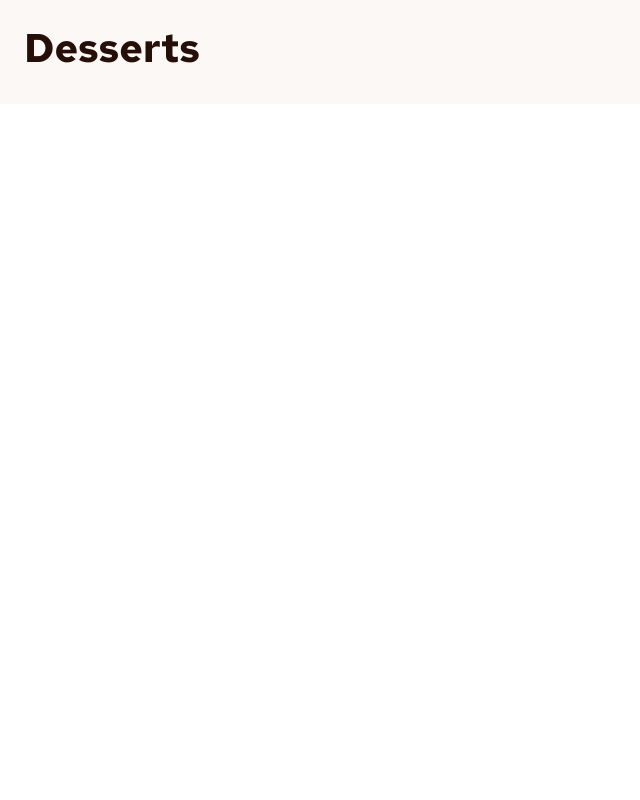
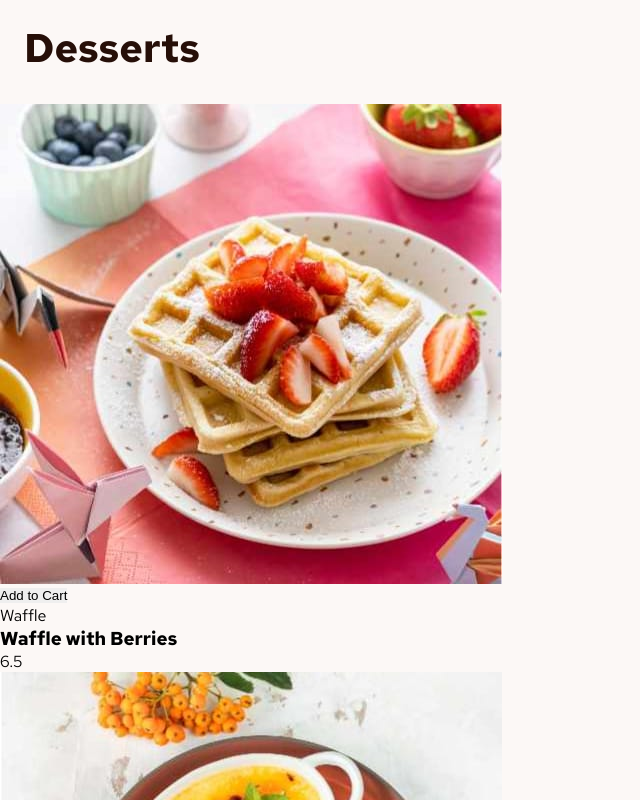
Before and after one commit to brdCoreShadow/desserts-list-junior, a React (Vite) app: page / in a window 1280 px wide. Shown: the top 800 px of the page, without its empty margins (0-640 px from the left). Built offline with nearby package versions, Linux system fonts and the light colour scheme.

Commit message:
basic markup for item is made

```diff
--- a/src/App.tsx
+++ b/src/App.tsx
@@ -1,7 +1,9 @@
 import * as SC from "./AppStyled"
+import List from "./components/List/List";
 
 import Title from "./components/Title/Title";
 import Header from "./layouts/Header/Header";
+import { SharedLayout } from "./layouts/SharedLayout/SharedLayoutStyled";
 
 function App() {
   return (
@@ -9,6 +11,9 @@ function App() {
       <Header>
         <Title/>
       </Header>
+      <SharedLayout>
+        <List/>
+      </SharedLayout>
     </SC.AppStyled>
   );
 }
--- /dev/null
+++ b/src/components/Item/Item.tsx
@@ -0,0 +1,20 @@
+import { IItem } from "@/utils/types";
+import * as SC from "./ItemStyled";
+
+const Item: React.FC<IItem> = ({ name, category, imageUrl, price }) => {
+  return (
+    <SC.ItemStyled>
+      <div>
+        <img src={imageUrl} alt={name} />
+      </div>
+      <button>Add to Cart</button>
+      <div>
+        <p>{category}</p>
+        <h3>{name}</h3>
+        <p>{price}</p>
+      </div>
+    </SC.ItemStyled>
+  );
+};
+
+export default Item;
--- /dev/null
+++ b/src/components/Item/ItemStyled.ts
@@ -0,0 +1,4 @@
+import styled from "@emotion/styled";
+
+export const ItemStyled = styled.li`
+`
--- /dev/null
+++ b/src/components/List/List.tsx
@@ -0,0 +1,21 @@
+import { mockData } from "@/data/mockData";
+import * as SC from "./ListStyled";
+import Item from "../Item/Item";
+
+const List: React.FC = () => {
+  return (
+    <SC.ListStyled>
+      {mockData.map(({ id, name, category, price, imageUrl }) => (
+        <Item
+          key={id}
+          name={name}
+          category={category}
+          price={price}
+          imageUrl={imageUrl}
+        />
+      ))}
+    </SC.ListStyled>
+  );
+};
+
+export default List;
--- /dev/null
+++ b/src/components/List/ListStyled.ts
@@ -0,0 +1,3 @@
+import styled from "@emotion/styled";
+
+export const ListStyled = styled.ul``
--- /dev/null
+++ b/src/layouts/SharedLayout/SharedLayoutStyled.ts
@@ -0,0 +1,3 @@
+import styled from "@emotion/styled";
+
+export const SharedLayout = styled.div``
```
Also changed, not shown: src/layouts/SharedLayout/SharedLayout.tsx (added, +13 -0 lines), src/utils/types.ts (+7 -0 lines).
